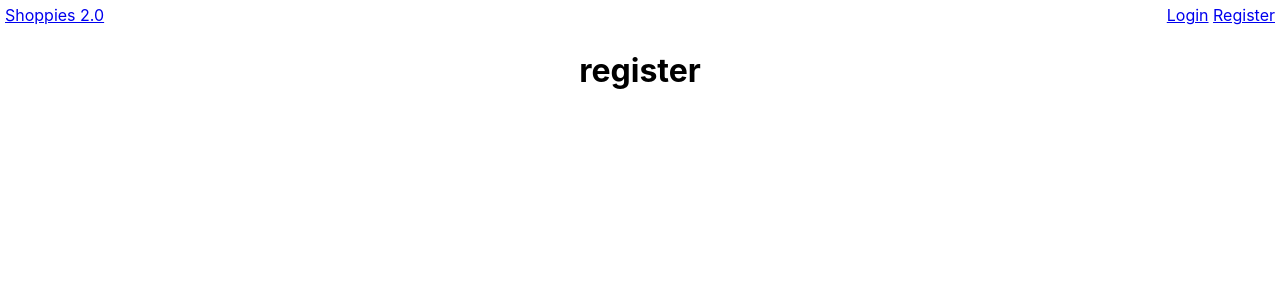
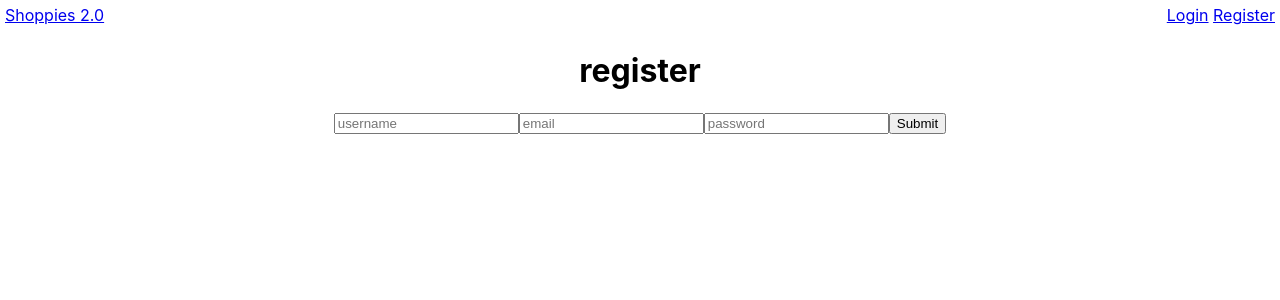
Before and after one commit to afairlie/shoppies2.0, a React (Create React App) app: page /register in a window 1280 px wide. Shown: the top 300 px of the page. Built offline with nearby package versions, Linux system fonts and the light colour scheme.

Commit message:
refactor for organization

```diff
--- a/src/App.tsx
+++ b/src/App.tsx
@@ -9,49 +9,21 @@ import {
 // HELPERS
 import debounce from './helpers/debounce'
 import updateResults from './helpers/updateResults'
-import {login, checkLogin, decodeToken, logout} from './helpers/authentication'
+import {checkLogin, decodeToken, logout} from './helpers/authentication'
 import getSavedMovies from './helpers/getSavedMovies'
 
-import './App.css';
+// COMPONENTS
+import Login from './components/Login'
+import Register from './components/Register'
 
 // TYPES
-export type SearchResult = {
-  Poster: string
-  Title: string
-  Type: string
-  Year: string
-  imdbID: string
-}
+import {
+  Movie,
+  State,
+  ActionType
+} from './types'
 
-export type Movie = SearchResult & {
-  nominated: boolean
-}
-
-export type Login = {
-  email: string
-  password: string
-}
-
-export type Register = Login & {
-  username: string
-}
-
-export type State = {
-  results: Movie[]
-  nominations: Movie[]
-  error: string
-  banner: string
-  loggedIn: string | null
-  saved: 'saved' | 'editing' | null
-}
-
-export type ActionType = 'SET_RESULTS' | 'REFRESH_RESULTS' | 'ADD_NOMINATION' | 'REMOVE_NOMINATION' | 'REPLACE_NOMINATIONS' |
-'SET_SAVED' | 'SET_LOGIN' | 'SET_BANNER' | 'SET_ERROR'
-
-export type Dispatch =  React.Dispatch<{
-  type: ActionType;
-  data?: any;
-}>
+import './App.css';
 
 function reducer(state: State, action: {type: ActionType, data?: any}): State {
   switch(action.type) {
@@ -111,11 +83,6 @@ function App() {
   let history = useHistory()
   // SEARCH INPUT
   const [value, setValue] = useState<string>('')
-  // LOGIN INPUTS
-  const [form, setForm] = useState<Login>({
-    email: '',
-    password: ''
-  })
 
   // QUERY API
   async function search(term: string) {
@@ -176,12 +143,6 @@ function App() {
     }
   }, [])
 
-  // LOGIN FORM
-  const onFormChange = (e:any, type: string) => {
-    const {value: nextValue} = e.target
-    setForm(prev => ({...prev, [type]: nextValue}))
-  }
-
   return (
     <main className="App">
       <div className='nav' style={{display: 'flex', justifyContent: 'space-between', padding: '5px'}}>
@@ -205,24 +166,10 @@ function App() {
       {state.error && <p style={{color: 'red'}}>{state.error}</p>}
       <Switch>
         <Route path='/login'>
-          <div className='login'>
-            <h1>login</h1>
-            <form onSubmit={e => login(e, form, setForm, dispatch, history)}>
-              <input type='email' value={form.email} onChange={e => onFormChange(e, 'email')} placeholder='email'/>
-              <input type='password' value={form.password} onChange={e => onFormChange(e, 'password')} placeholder='password'/>
-              <button type='submit'>Submit</button>
-            </form>
-            <div style={{backgroundColor: 'lightgrey', maxWidth: '350px', padding: '20px', margin: 'auto', marginTop: '20px'}}>
-              <h2>use for testing</h2>
-              <p>email: test@email.com</p>
-              <p>password: fakepassword</p>
-            </div>
-          </div>
+          <Login dispatch={dispatch} history={history}/>
         </Route>
         <Route path='/register'>
-          <div className='register'>
-            <h1>register</h1>
-          </div>
+          <Register dispatch={dispatch} history={history}/>
         </Route>
         <Route path='/'>
             {state.banner && <p style={{color: 'green'}}>{state.banner}</p>}
@@ -246,31 +193,37 @@ function App() {
               <h1>nominations</h1>
               <ul>
                 {state.nominations.map((movie: Movie, i: number) =>
-                  <li key={i} style={{display: 'flex', justifyContent: 'space-between', maxWidth: '500px', padding: '2px', margin: 'auto'}}>
+                  <li key={i} style={{
+                    display: 'flex',
+                    justifyContent: 'space-between',
+                    maxWidth: '500px',
+                    padding: '2px',
+                    margin: 'auto'}}>
                     <span style={{display: 'inline-block'}}>{`${movie.Title}, ${movie.Year}`}</span>
-                    <button disabled={state.saved === 'saved'} onClick={() => dispatch({type: 'REMOVE_NOMINATION', data: movie})}>remove</button>
+                    <button
+                      disabled={state.saved === 'saved'}
+                      onClick={() => dispatch({type: 'REMOVE_NOMINATION', data: movie})}>remove</button>
                   </li>
                 )}
               </ul>
-              {state.nominations.length === 5 &&
-              <div style={{display: 'flex', justifyContent: 'space-between', maxWidth: '500px', margin: 'auto', backgroundColor: 'yellow', padding: '5px'}}>
-              {state.saved === 'saved' &&
-                  <>
+              {state.nominations.length === 5 && <div style={{
+                  display: 'flex',
+                  justifyContent: 'space-between',
+                  maxWidth: '500px',
+                  margin: 'auto',
+                  backgroundColor: 'yellow',
+                  padding: '5px'}}>
+                {state.saved === 'saved' && <>
                     <span style={{display: 'inline-block'}}>Your nominations are saved, click to edit: </span>
                     <button onClick={() => dispatch({type: 'SET_SAVED', data: 'edit'})}>edit</button>
-                  </>
-              }
-              {!state.loggedIn && state.saved !== 'saved' &&
-                <>
-                  {/* login & save these noms - OR - login and retrieve old noms */}
+                    </>}
+                {!state.loggedIn && state.saved !== 'saved' && <>
                     <span style={{display: 'inline-block', textAlign: 'left'}}>You're not logged in. Would you like to save these nominations? </span>
                     <div>
                       <button>save new</button>
-                    {/* <button  style={{marginLeft: '10px'}}>retrieve saved</button> */}
                     </div>
                   </>}
-              {state.loggedIn && state.saved !== 'saved' &&
-                <>
+                {state.loggedIn && state.saved !== 'saved' && <>
                     <span style={{display: 'inline-block'}}>Click to save your nominations: </span>
                     <button onClick={async () => {
                         const token = localStorage.getItem('token')
@@ -292,8 +245,7 @@ function App() {
                           throw new Error(error.status)
                         }
                     }}>save</button>
-                </>
-              }
+                  </>}
               </div>}
             </div>
         </Route>
--- /dev/null
+++ b/src/components/Login.tsx
@@ -0,0 +1,36 @@
+import React, {useState, Component} from 'react'
+import {LoginType, Dispatch} from '../types'
+import {login} from '../helpers/authentication'
+
+type LoginProps = {
+    dispatch: Dispatch,
+    history: any
+}
+
+export default function Login({dispatch, history}: LoginProps) {
+    const [form, setForm] = useState<LoginType>({
+        email: '',
+        password: ''
+    })
+
+    const onFormChange = (e:any, type: string) => {
+    const {value: nextValue} = e.target
+    setForm(prev => ({...prev, [type]: nextValue}))
+    }
+
+    return (
+    <div className='login'>
+        <h1>login</h1>
+        <form onSubmit={e => login(e, form, setForm, dispatch, history)}>
+            <input type='email' value={form.email} onChange={e => onFormChange(e, 'email')} placeholder='email'/>
+            <input type='password' value={form.password} onChange={e => onFormChange(e, 'password')} placeholder='password'/>
+            <button type='submit'>Submit</button>
+        </form>
+        <div style={{backgroundColor: 'lightgrey', maxWidth: '350px', padding: '20px', margin: 'auto', marginTop: '20px'}}>
+            <h2>use for testing</h2>
+            <p>email: test@email.com</p>
+            <p>password: fakepassword</p>
+        </div>
+    </div>
+  )
+}
--- /dev/null
+++ b/src/components/Register.tsx
@@ -0,0 +1,33 @@
+import React, {useState} from 'react'
+import {RegisterType, Dispatch} from '../types'
+import {register} from '../helpers/authentication'
+
+type RegisterProps = {
+    dispatch: Dispatch,
+    history: any
+}
+
+export default function Register({dispatch, history}: RegisterProps) {
+    const [form, setForm] = useState<RegisterType>({
+        email: '',
+        password: '',
+        name: ''
+    })
+
+    const onFormChange = (e:any, type: string) => {
+    const {value: nextValue} = e.target
+    setForm(prev => ({...prev, [type]: nextValue}))
+    }
+
+    return (
+    <div className='register'>
+        <h1>register</h1>
+        <form onSubmit={e => register(e, form, setForm, dispatch, history)}>
+            <input type='username' value={form.name} onChange={e => onFormChange(e, 'name')} placeholder='username'/>
+            <input type='email' value={form.email} onChange={e => onFormChange(e, 'email')} placeholder='email'/>
+            <input type='password' value={form.password} onChange={e => onFormChange(e, 'password')} placeholder='password'/>
+            <button type='submit'>Submit</button>
+        </form>
+    </div>
+  )
+}
--- a/src/helpers/authentication.ts
+++ b/src/helpers/authentication.ts
@@ -1,10 +1,11 @@
-import type {Dispatch, Login} from '../App'
+import type {Dispatch, LoginType, RegisterType} from '../types'
 import getSavedMovies from './getSavedMovies'
 
 const LOGIN = `https://shoppy-awards-api.herokuapp.com/login`
 const NOMINATIONS = `https://shoppy-awards-api.herokuapp.com/nominations`
+const REGISTER = `https://shoppy-awards-api.herokuapp.com/users`
 
-async function apiLogin({email, password}: {email: string, password: string}) {
+async function apiLogin({email, password}: LoginType) {
     const response = await fetch(LOGIN, {
       method: 'POST',
       headers: {
@@ -18,7 +19,7 @@ async function apiLogin({email, password}: {email: string, password: string}) {
       : Promise.reject({status: response.status, data})
 }
 
-export async function login(e: any, form: Login, setForm: React.Dispatch<React.SetStateAction<Login>>, dispatch: Dispatch, history: any) {
+export async function login(e: any, form: LoginType, setForm: React.Dispatch<React.SetStateAction<LoginType>>, dispatch: Dispatch, history: any) {
     e.preventDefault();
     try {
         const result = await apiLogin(form)
@@ -29,6 +30,33 @@ export async function login(e: any, form: Login, setForm: React.Dispatch<React.S
         }
         dispatch({type: 'SET_LOGIN', data: result.username})
         setForm({email: '', password: ''})
+        history.push('/')
+    } catch (error) {
+        dispatch({type: 'SET_ERROR', data: error.data.error})
+    }
+}
+
+async function apiRegister({email, password, name}: RegisterType) {
+    const response = await fetch(REGISTER, {
+      method: 'POST',
+      headers: {
+        'Content-Type': 'application/json'
+      },
+      body: JSON.stringify({email, password, name})
+    })
+    const data = await response.json()
+    // get token back or error status
+    return response.status === 200 ? Promise.resolve(data)
+      : Promise.reject({status: response.status, data})
+}
+
+export async function register(e: any, form: RegisterType, setForm: React.Dispatch<React.SetStateAction<RegisterType>>, dispatch: Dispatch, history: any) {
+    e.preventDefault();
+    try {
+        const result = await apiRegister(form)
+        localStorage.setItem('token', result.token)
+        dispatch({type: 'SET_LOGIN', data: result.username})
+        setForm({email: '', password: '', name: ''})
         history.push('/')
     } catch (error) {
         dispatch({type: 'SET_ERROR', data: error.data.error})
--- a/src/helpers/getSavedMovies.ts
+++ b/src/helpers/getSavedMovies.ts
@@ -1,4 +1,4 @@
-import type {Dispatch} from '../App'
+import type {Dispatch} from '../types'
 
 async function getMovie(id: string) {
     try {
--- a/src/helpers/updateResults.ts
+++ b/src/helpers/updateResults.ts
@@ -1,4 +1,4 @@
-import type {Movie} from '../App'
+import type {Movie} from '../types'
 
 export default function updateResults(currentNoms: Movie[], results: Movie[]): Movie[] {
     return results.map((movie: Movie) => {
--- /dev/null
+++ b/src/types.tsx
@@ -0,0 +1,38 @@
+// TYPES
+export type SearchResult = {
+    Poster: string
+    Title: string
+    Type: string
+    Year: string
+    imdbID: string
+  }
+
+  export type LoginType = {
+    email: string
+    password: string
+  }
+
+  export type Movie = SearchResult & {
+    nominated: boolean
+  }
+
+  export type RegisterType = LoginType & {
+    name: string
+  }
+
+  export type State = {
+    results: Movie[]
+    nominations: Movie[]
+    error: string
+    banner: string
+    loggedIn: string | null
+    saved: 'saved' | 'editing' | null
+  }
+
+  export type ActionType = 'SET_RESULTS' | 'REFRESH_RESULTS' | 'ADD_NOMINATION' | 'REMOVE_NOMINATION' | 'REPLACE_NOMINATIONS' |
+  'SET_SAVED' | 'SET_LOGIN' | 'SET_BANNER' | 'SET_ERROR'
+
+  export type Dispatch =  React.Dispatch<{
+    type: ActionType;
+    data?: any;
+  }>
```
Lines whose indentation alone changed are shown as unchanged.
